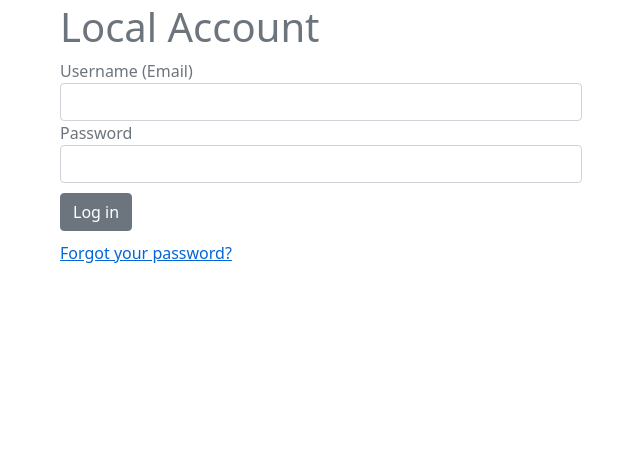
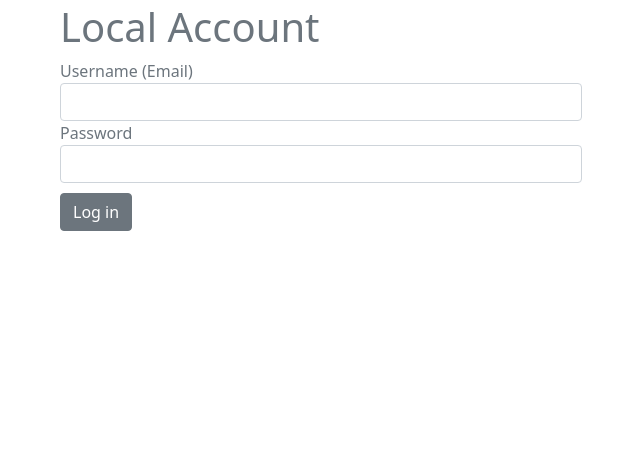
Before and after one commit to OnRampToStem/scool_lti, a FastAPI app: page /api in a window 1280 px wide. Shown: the part 237-699 px from the top of the page, without its empty margins (46-686 px from the left). Run offline with FastAPI, Linux system fonts and the light colour scheme; parts of the project's set-up code (start-up, migrations or seed data) failed here and were passed over.

Commit message:
remove forgot password link on login
Will add back after that functionality is implemented

```diff
--- a/scale_api/templates/index.html
+++ b/scale_api/templates/index.html
@@ -77,11 +77,6 @@
                 <div class="form-group" style="padding: 10px 0px 10px;">
                     <button type="submit" class="btn btn-secondary">Log in</button>
                 </div>
-                <div class="form-group">
-                    <p>
-                        <a id="forgot-password" href="{{ url_for('forgot_password') }}">Forgot your password?</a>
-                    </p>
-                </div>
                 <input type="hidden" name="csrf_token" value="{{ csrf_token }}"/>
             </form>
         </section>
```
